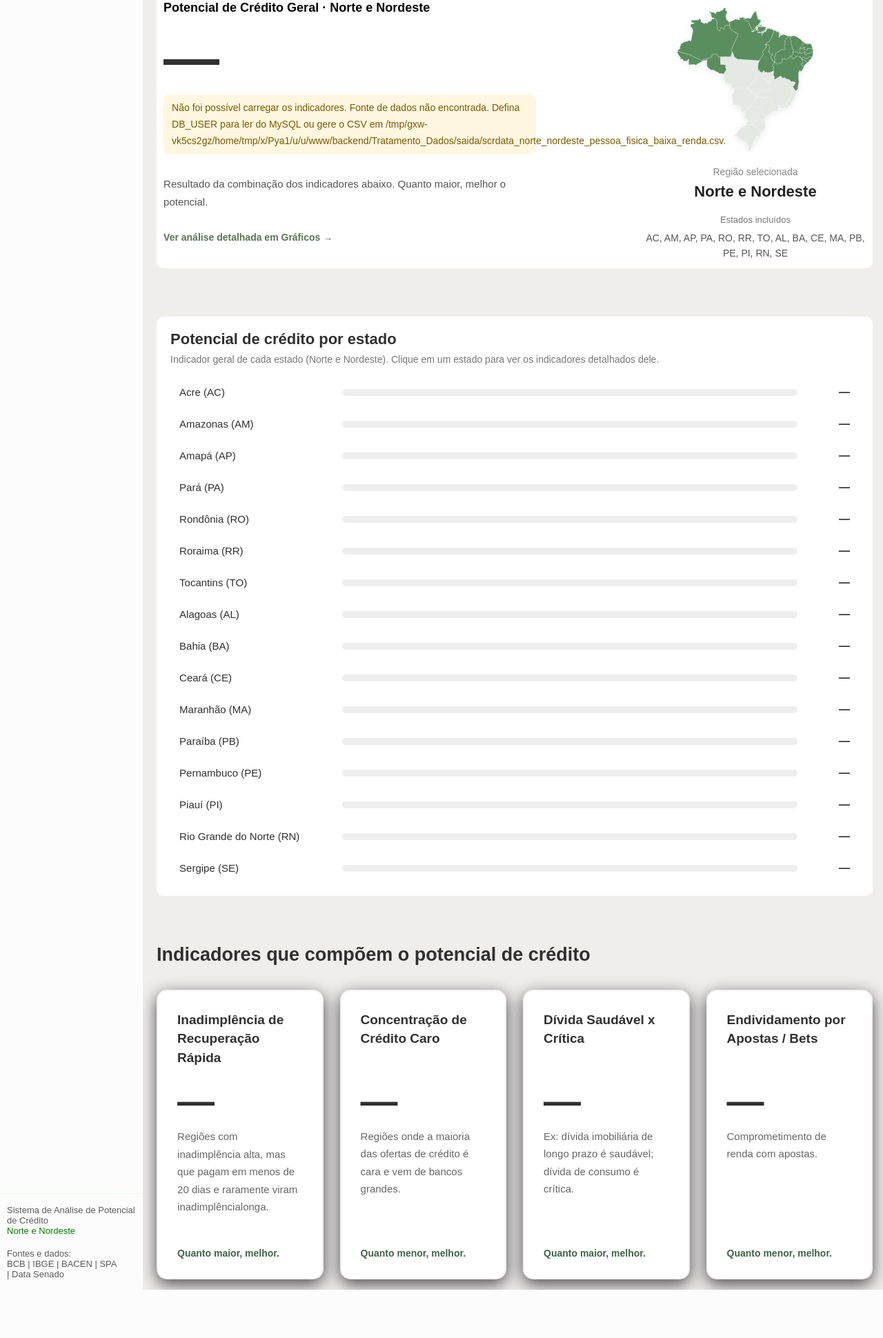
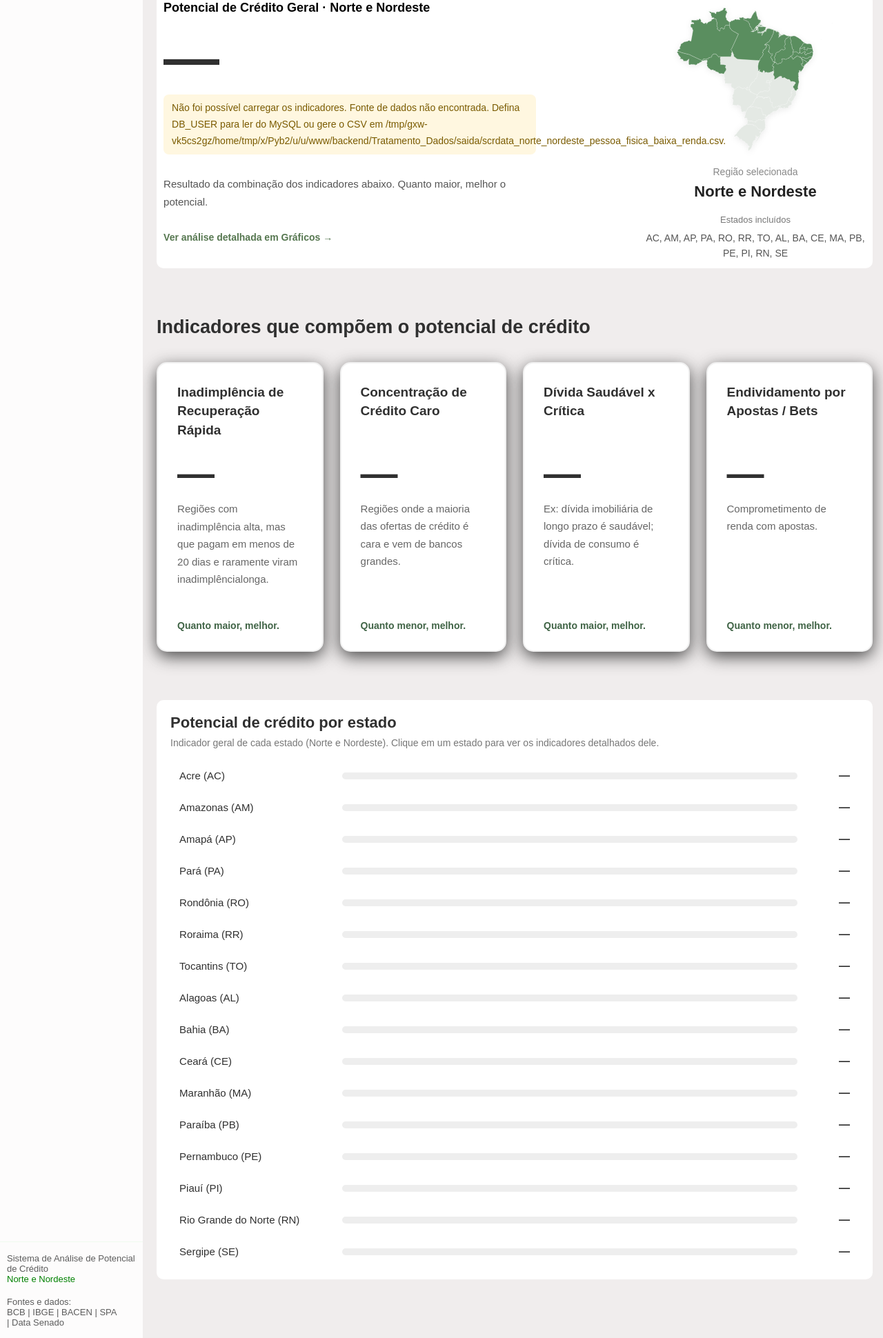
Before and after one commit to fatec-sjc-404-team/API-DSM-1SEMESTRE-2026, a Flask app: page / in a window 1280 px wide. Shown: the part 290-2230 px from the top of the page at 69% size. Before the commit the page ends 2160 px from the top, so only its background shows below. Run offline with Flask 3, Linux system fonts and the light colour scheme.

Commit message:
feat(FC404-99): reposicionar indicadores acima da lista de estados

```diff
--- a/backend/static/css/index.css
+++ b/backend/static/css/index.css
@@ -262,6 +262,10 @@
 
 /*indicador*/
 
+.indicators {
+  margin-bottom: 70px;
+}
+
 .indicators h2 {
   font-size: 27px;
   font-weight: 700;
--- a/backend/templates/index.html
+++ b/backend/templates/index.html
@@ -60,12 +60,6 @@
       <p id="card-estados">AC, AM, AP, PA, RO, RR, TO, AL, BA, CE, MA, PB, PE, PI, RN, SE</p>
     </aside>
   </section>
-  <!-- Potencial de crédito de cada estado da região escolhida (preenchido pelo potencial-credito.js) -->
-  <section class="estados-section" id="secao-estados" hidden>
-    <h2>Potencial de crédito por estado</h2>
-    <p class="estados-desc" id="estados-desc"></p>
-    <ul class="estados-lista" id="lista-estados"></ul>
-  </section>
   <!-- Indicadores -->
   <section class="indicators">
     <h2>Indicadores que compõem o potencial de crédito</h2>
@@ -99,6 +93,12 @@
       </article>
     </div>
   </section>
+  <!-- Potencial de crédito de cada estado da região escolhida (preenchido pelo potencial-credito.js) -->
+  <section class="estados-section" id="secao-estados" hidden>
+    <h2>Potencial de crédito por estado</h2>
+    <p class="estados-desc" id="estados-desc"></p>
+    <ul class="estados-lista" id="lista-estados"></ul>
+  </section>
 </main>
 {% endblock %}
 {% block scripts %}
```
